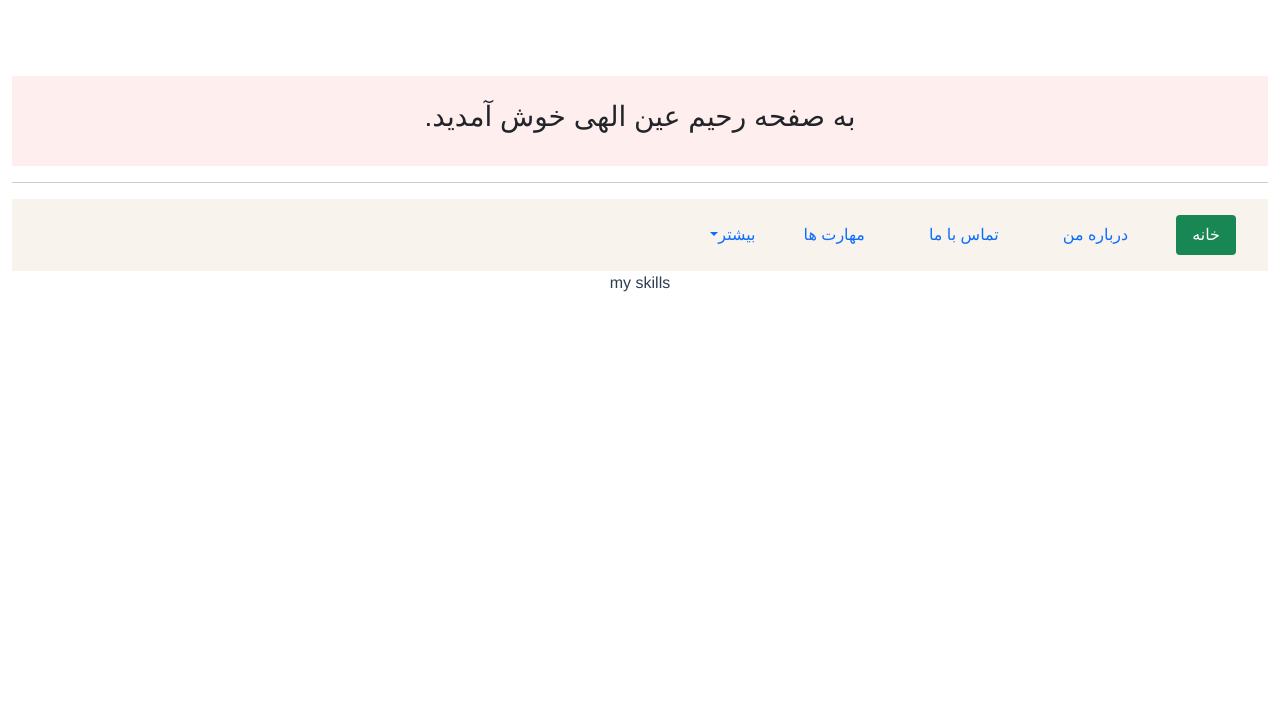
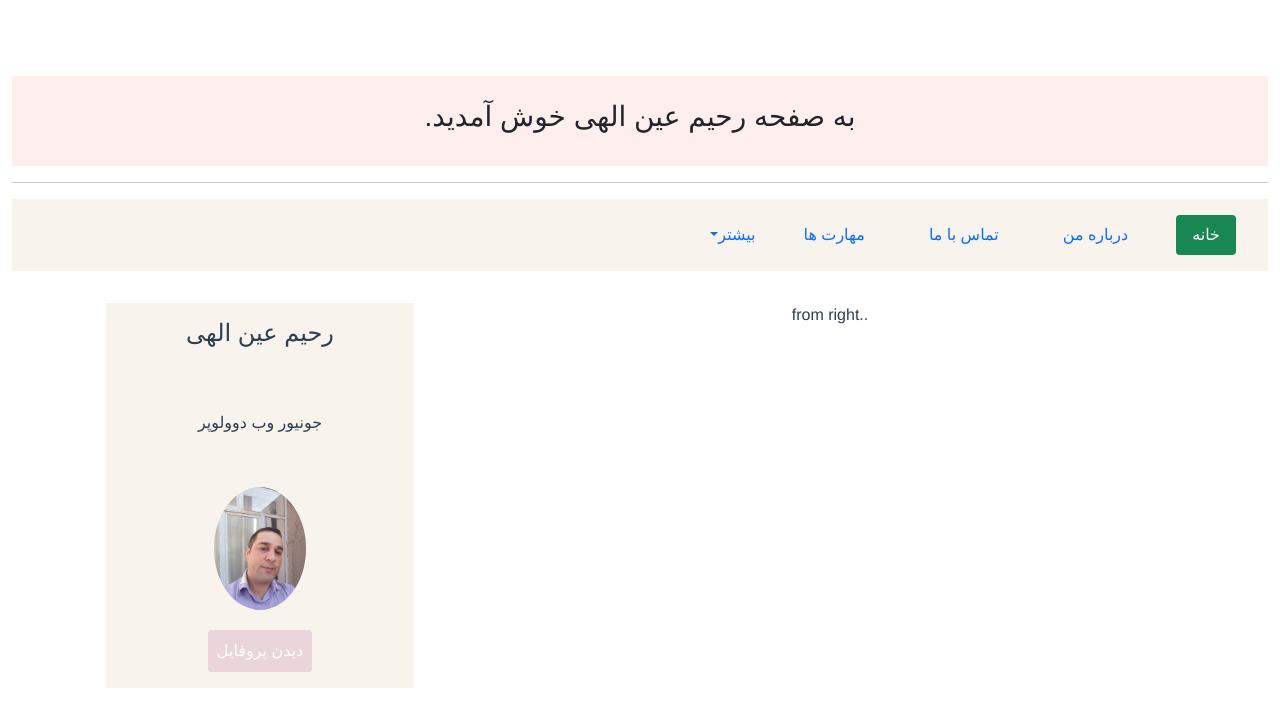
Before and after one commit to rahimeinollahi/AboutMe, a Vue app: page /skills in a window 1280 px wide. Shown: the top 726 px of the page. Built offline with nearby package versions, Linux system fonts and the light colour scheme.

Commit message:
leftside of skill is added to project

```diff
--- a/src/assets/scss/index.scss
+++ b/src/assets/scss/index.scss
@@ -1 +1,4 @@
-@import './variable/variableHome.scss'
+@import './variable/variableHome.scss';
+
+//import from components...
+// @import './components/skill.scss;
--- /dev/null
+++ b/src/assets/scss/sccc-components/skill.scss
@@ -0,0 +1,3 @@
+$cleBgskill:#F9F3EE;
+
+//skill components
--- a/src/assets/scss/variable/variableHome.scss
+++ b/src/assets/scss/variable/variableHome.scss
@@ -1,2 +1,6 @@
 $clrTopPage:#FFEEEE;
 $clrNavPage:#F9F3EE;
+
+//components
+$cleBgskill:#F9F3EE;
+$crlBtn:#E9D5DA;
--- /dev/null
+++ b/src/components/skillComponents/LeftsideSkill.vue
@@ -0,0 +1,33 @@
+<template>
+    <div class="container mt-2">
+        <div id="top-skill">
+            <h4 class="mt-3 p-3">رحیم عین الهی</h4>
+                <span class="d-block m-5">جونیور وب دوولوپر</span>
+                <img src="../../assets/rahim.jpeg" alt="photo of rahim einollahi" class="p-1 img-fluid" style="max-width:100px">
+        </div>
+
+        <div id="bottom-skill">
+            <router-link id="see-profile" class="btn p-2 m-3 text-white" to="/seeprofile">دیدن پروفایل </router-link>
+        </div>
+    </div>
+</template>
+
+<script>
+    export default {
+        name:'LeftsideSkill'
+    }
+</script>
+
+<style lang="scss" scoped>
+    @import '../../assets/scss/variable/variableHome.scss';
+
+    #top-skill, #bottom-skill{
+        background-color: $cleBgskill;
+    }
+    img{
+        border-radius: 50%;
+    }
+    #see-profile{
+        background-color: $crlBtn;
+    }
+</style>
--- /dev/null
+++ b/src/components/skillComponents/RightsideSkill.vue
@@ -0,0 +1,15 @@
+<template>
+    <div class="container mt-3">
+        from right..
+    </div>
+</template>
+
+<script>
+    export default {
+        name:'rightsidekill'
+    }
+</script>
+
+<style lang="scss" scoped>
+
+</style>
--- a/src/router/index.js
+++ b/src/router/index.js
@@ -18,7 +18,8 @@ const routes = [
   {
     path: '/skills',
     name: 'Skill',
-    component: () => import(/* webpackChunkName: "skill" */ '../views/MySkill.vue')
+    component: () => import(/* webpackChunkName: "skill" */ '../views/MySkill.vue'),
+    meta:{transtion:'ts-skill'}
   },
 ]
 
--- a/src/views/MySkill.vue
+++ b/src/views/MySkill.vue
@@ -1,11 +1,21 @@
 <template>
-    <div>
-        <p>my skills</p>
+    <div class="container mt-3">
+        <div class="row">
+            <div class="col-md-4">
+                <leftside-skill />
+            </div>
+            <div class="col-md-8">
+                <rightside-skill />
+            </div>
+        </div>
     </div>
 </template>
 
 <script>
+import LeftsideSkill from '../components/skillComponents/LeftsideSkill.vue'
+import RightsideSkill from '../components/skillComponents/RightsideSkill.vue'
     export default {
+  components: { LeftsideSkill, RightsideSkill },
 
     }
 </script>
```
Also changed, not shown: src/assets/rahim.jpeg (added).
